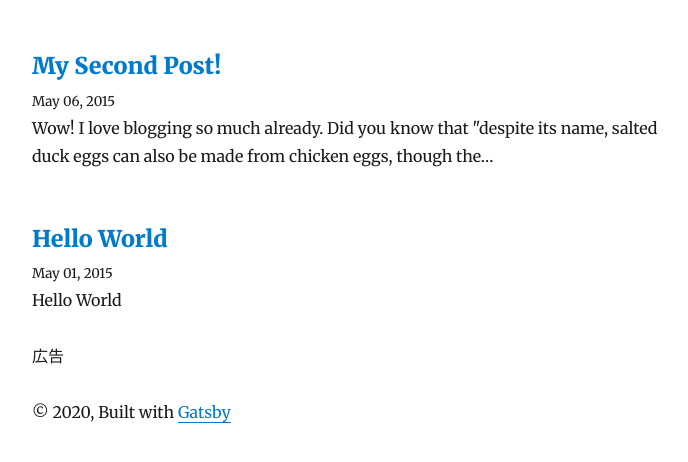
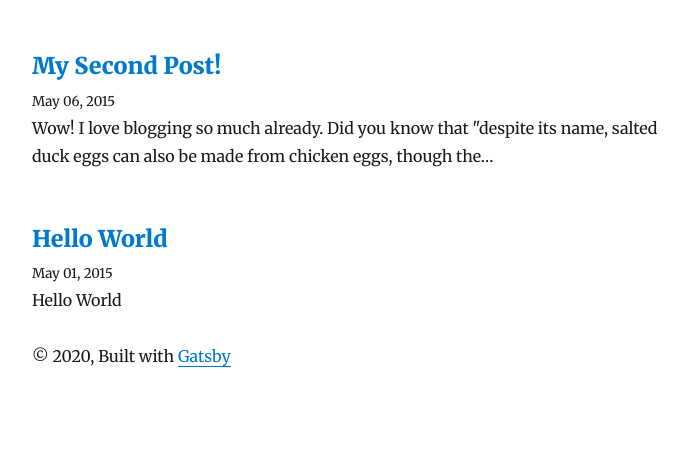
Before and after one commit to redfit/webtag-test, a Gatsby site: page / in a window 1280 px wide. Shown: the part 786-1248 px from the top of the page, without its empty margins (293-981 px from the left). After the commit the page ends 1198 px from the top, so only its background shows below. Built offline with nearby package versions, Linux system fonts and the light colour scheme; Gatsby itself is replaced by a stand-in of ours; some packages are replaced by stand-ins of ours.

Commit message:
:tada: display ads only in articles

```diff
--- a/src/components/layout.js
+++ b/src/components/layout.js
@@ -13,11 +13,14 @@ const addScript = url => {
 const Layout = ({ location, title, children }) => {
   const rootPath = `${__PATH_PREFIX__}/`
   let header
+  let advertiser
 
   useEffect(() => {
-    addScript(
-      "https://dev-speee-ad.akamaized.net/tag/redfit-test-01/js/outer-frame.min.js"
-    )
+    if (location.pathname !== rootPath) {
+      addScript(
+        "https://dev-speee-ad.akamaized.net/tag/redfit-test-01/js/outer-frame.min.js"
+      )
+    }
   })
 
   if (location.pathname === rootPath) {
@@ -59,6 +62,12 @@ const Layout = ({ location, title, children }) => {
         </Link>
       </h3>
     )
+    advertiser = (
+      <>
+        <p>広告</p>
+        <div className="uz-redfit-test-01 uz-ny"></div>
+      </>
+    )
   }
   return (
     <div
@@ -71,8 +80,7 @@ const Layout = ({ location, title, children }) => {
     >
       <header>{header}</header>
       <main>{children}</main>
-      <p>広告</p>
-      <div className="uz-redfit-test-01 uz-ny"></div>
+      <main>{advertiser}</main>
       <footer>
         © {new Date().getFullYear()}, Built with
         {` `}
```
